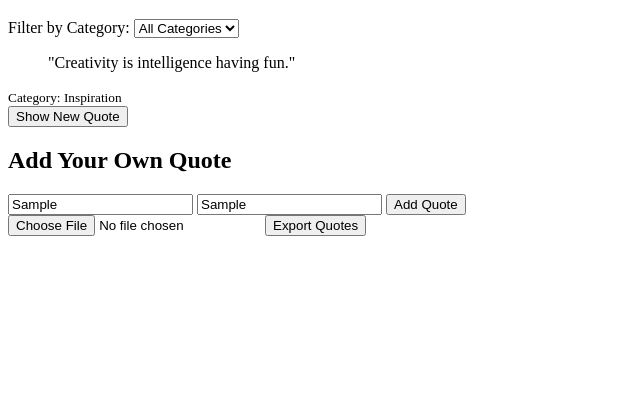
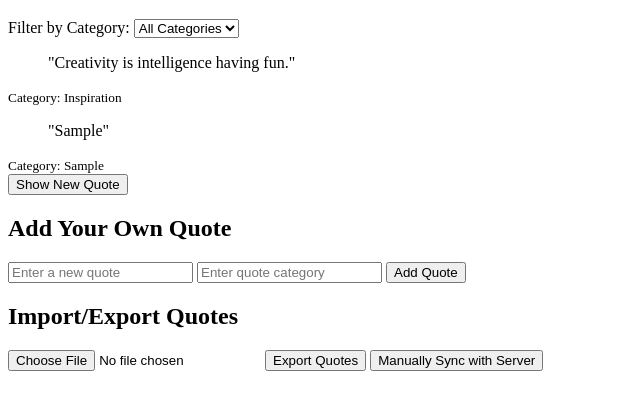
Before and after one commit to Tech-it-with-Billy/alx_fe_javascript, a plain HTML site: page dom-manipulation/index.html in a window 1280 px wide. Both pictures are taken after typing "Sample", "Sample" into the empty fields and a click on the button "Add Quote". Shown: the part 61-470 px from the top of the page, without its empty margins (0-640 px from the left). Drawn offline with Linux system fonts and the light colour scheme; no server answers.

Commit message:
update files

```diff
--- a/dom-manipulation/index.html
+++ b/dom-manipulation/index.html
@@ -7,6 +7,8 @@
 </head>
 <body>
     <h1>Dynamic Quote Generator</h1>
+
+    <div id="notification" style="display: none; background-color: #007bff; color: white; padding: 10px; margin-bottom: 15px;"></div>
 
     <label for="categoryFilter">Filter by Category:</label>
     <select id="categoryFilter">
@@ -20,13 +22,17 @@
     <div>
         <input id="newQuoteText" type="text" placeholder="Enter a new quote" />
         <input id="newQuoteCategory" type="text" placeholder="Enter quote category" />
-        <button onclick="addQuote()">Add Quote</button>
+        <button onclick="createAddQuoteForm()">Add Quote</button>
     </div>
+
+    <h2>Import/Export Quotes</h2>
     <div>
         <input type="file" id="importFile" accept=".json" onchange="importFromJsonFile(event)" />
         <button onclick="exportToJsonFile()">Export Quotes</button>
+        <button onclick="syncWithServer()">Manually Sync with Server</button>
     </div>
 
     <script src="script.js"></script>
 </body>
+
 </html>
--- a/dom-manipulation/script.js
+++ b/dom-manipulation/script.js
@@ -1,6 +1,7 @@
 let quotes = [];
+const SERVER_API_URL = "https://jsonplaceholder.typicode.com/posts"; // Simulated server
 
-// Load quotes from localStorage if available
+// Load quotes from localStorage
 function loadQuotes() {
     const storedQuotes = localStorage.getItem("quotes");
     if (storedQuotes) {
@@ -20,7 +21,7 @@ function saveQuotes() {
     localStorage.setItem("quotes", JSON.stringify(quotes));
 }
 
-// Populate category dropdown from quote categories
+// Populate the category filter dropdown
 function populateCategories() {
     const categoryFilter = document.getElementById("categoryFilter");
     const uniqueCategories = [...new Set(quotes.map(q => q.category))];
@@ -33,7 +34,6 @@ function populateCategories() {
         categoryFilter.appendChild(option);
     });
 
-    // Restore previously selected category
     const savedFilter = localStorage.getItem("lastFilter");
     if (savedFilter) {
         categoryFilter.value = savedFilter;
@@ -41,7 +41,7 @@ function populateCategories() {
     }
 }
 
-// Filter and display quotes by selected category
+// Display filtered quotes
 function filterQuotes() {
     const selectedCategory = document.getElementById("categoryFilter").value;
     localStorage.setItem("lastFilter", selectedCategory);
@@ -59,7 +59,7 @@ function filterQuotes() {
     filtered.forEach(displaySingleQuote);
 }
 
-// Display a single quote in the UI
+// Display a single quote
 function displaySingleQuote(quote) {
     const blockquote = document.createElement("blockquote");
     blockquote.textContent = `"${quote.text}"`;
@@ -71,7 +71,7 @@ function displaySingleQuote(quote) {
     quoteDisplay.appendChild(category);
 }
 
-// Display a random quote and save to session
+// Show a random quote
 function showRandomQuote() {
     quoteDisplay.innerHTML = "";
     if (quotes.length === 0) {
@@ -86,7 +86,7 @@ function showRandomQuote() {
     displaySingleQuote(quote);
 }
 
-// Add a new quote and update UI + storage
+// Add a new quote
 function createAddQuoteForm() {
     const textInput = document.getElementById("newQuoteText");
     const categoryInput = document.getElementById("newQuoteCategory");
@@ -102,14 +102,14 @@ function createAddQuoteForm() {
     const newQuote = { text: newText, category: newCategory };
     quotes.push(newQuote);
     saveQuotes();
-    populateCategories(); // update filter options
+    populateCategories();
+    displaySingleQuote(newQuote);
 
-    displaySingleQuote(newQuote);
     textInput.value = "";
     categoryInput.value = "";
 }
 
-// Export quotes to a JSON file
+// Export quotes to JSON
 function exportToJsonFile() {
     const dataStr = JSON.stringify(quotes, null, 2);
     const blob = new Blob([dataStr], { type: "application/json" });
@@ -133,7 +133,7 @@ function importFromJsonFile(event) {
                 quotes.push(...importedQuotes);
                 saveQuotes();
                 populateCategories();
-                alert("Quotes imported successfully!");
+                notifyUser("Quotes imported successfully!");
             } else {
                 alert("Invalid file format. Expected an array of quote objects.");
             }
@@ -144,11 +144,54 @@ function importFromJsonFile(event) {
     fileReader.readAsText(event.target.files[0]);
 }
 
-// DOM elements
+// Sync with server (simulated)
+async function syncWithServer() {
+    try {
+        const response = await fetch(SERVER_API_URL);
+        const serverData = await response.json();
+
+        const serverQuotes = serverData.slice(0, 5).map(post => ({
+            text: post.title,
+            category: "Server"
+        }));
+
+        let newQuotesAdded = false;
+
+        serverQuotes.forEach(serverQuote => {
+            const existsLocally = quotes.some(q => q.text === serverQuote.text);
+            if (!existsLocally) {
+                quotes.push(serverQuote);
+                newQuotesAdded = true;
+            }
+        });
+
+        if (newQuotesAdded) {
+            saveQuotes();
+            populateCategories();
+            notifyUser("New quotes synced from server.");
+        }
+    } catch (error) {
+        console.error("Error syncing with server:", error);
+        notifyUser("Failed to sync with server.");
+    }
+}
+
+// Show notification
+function notifyUser(message) {
+    const notification = document.getElementById("notification");
+    if (!notification) return;
+
+    notification.textContent = message;
+    notification.style.display = "block";
+    setTimeout(() => {
+        notification.style.display = "none";
+    }, 5000);
+}
+
+// DOM references and event listeners
 const quoteDisplay = document.getElementById("quoteDisplay");
 const newQuoteBtn = document.getElementById("newQuote");
 
-// Event listeners
 newQuoteBtn.addEventListener("click", showRandomQuote);
 document.getElementById("categoryFilter").addEventListener("change", filterQuotes);
 
@@ -156,3 +199,5 @@ document.getElementById("categoryFilter").addEventListener("change", filterQuote
 loadQuotes();
 populateCategories();
 showRandomQuote();
+syncWithServer(); // initial sync
+setInterval(syncWithServer, 30000); // periodic sync every 30 seconds
```
